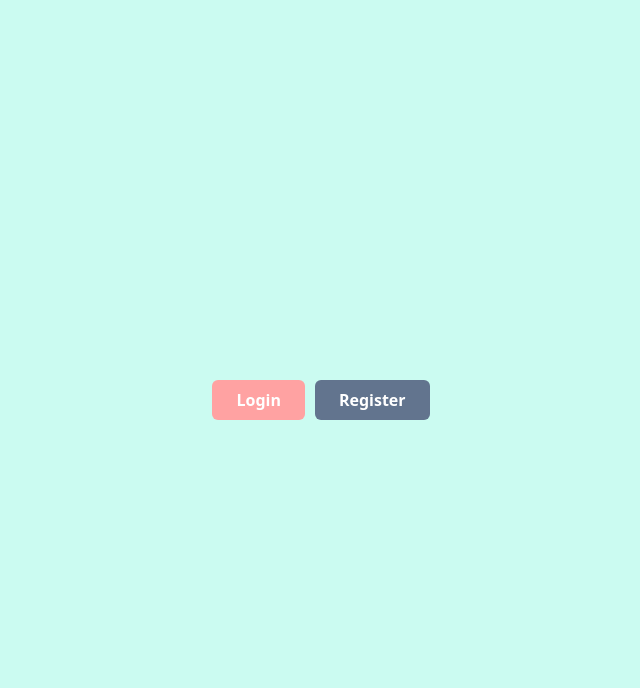
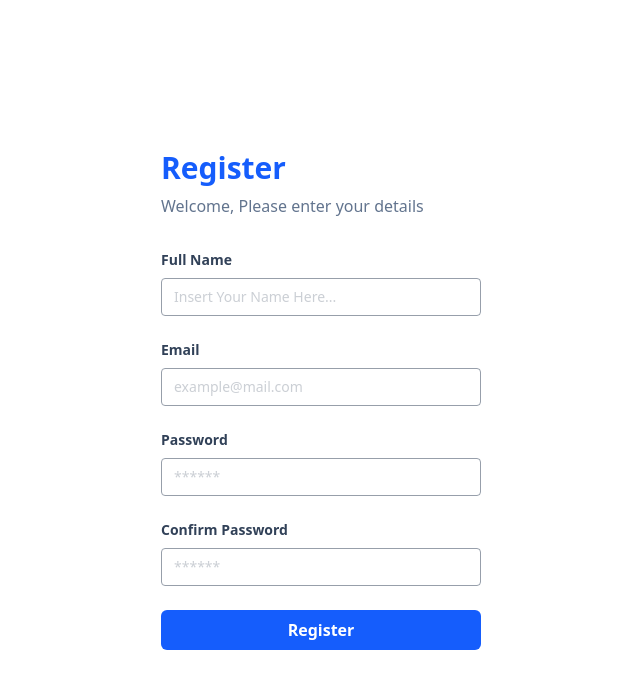
Before and after one commit to fenry46/React, a React (Vite) app in the folder my-react-app/: page / in a window 1280 px wide. Shown: the top 688 px of the page, without its empty margins (319-959 px from the left). Built offline with nearby package versions, Linux system fonts and the light colour scheme.

Commit message:
Belajar Konsep atomic design

```diff
--- a/my-react-app/src/App.jsx
+++ b/my-react-app/src/App.jsx
@@ -1,23 +1,12 @@
 import React from "react";
-
-const Button = (props) => {
-  const { children = "...", variant = "bg-black" } = props;
-  return (
-    <button
-      className={`h-10 px-6 font-semibold rounded-md ${variant} text-white`}
-    >
-      {children}
-    </button>
-  );
-};
+import LoginPage from "./Pages/login";
+import RegisterPage from "./Pages/register";
 
 function App() {
   return (
-    <div className="flex justify-center bg-teal-100 min-h-screen items-center">
-      <div className="flex gap-x-2.5">
-        <Button variant="bg-red-300">Login</Button>
-        <Button variant="bg-slate-500">Register</Button>
-      </div>
+    <div className="flex justify-center min-h-screen items-center">
+      {/* <LoginPage></LoginPage> */}
+      <RegisterPage></RegisterPage>
     </div>
   );
 }
--- /dev/null
+++ b/my-react-app/src/Pages/login.jsx
@@ -0,0 +1,12 @@
+import FormLogin from "../components/Fragments/FormLogin";
+import AuthLayout from "../components/Layouts/AuthLayouts";
+
+const LoginPage = () => {
+  return (
+    <AuthLayout title="Login">
+      <FormLogin />
+    </AuthLayout>
+  );
+};
+
+export default LoginPage;
--- /dev/null
+++ b/my-react-app/src/Pages/register.jsx
@@ -0,0 +1,13 @@
+import FormLogin from "../components/Fragments/FormLogin";
+import FormRegister from "../components/Fragments/FormRegister";
+import AuthLayout from "../components/Layouts/AuthLayouts";
+
+const RegisterPage = () => {
+  return (
+    <AuthLayout title="Register">
+      <FormRegister />
+    </AuthLayout>
+  );
+};
+
+export default RegisterPage;
--- /dev/null
+++ b/my-react-app/src/components/Elements/Button/index.jsx
@@ -0,0 +1,12 @@
+const Button = (props) => {
+  const { children = "...", classname = "bg-black" } = props;
+  return (
+    <button
+      className={`h-10 px-6 font-semibold rounded-md ${classname} text-white`}
+    >
+      {children}
+    </button>
+  );
+};
+
+export default Button;
--- /dev/null
+++ b/my-react-app/src/components/Elements/input/Input.jsx
@@ -0,0 +1,13 @@
+const Input = (props) => {
+  const { type, placeholder, name } = props;
+  return (
+    <input
+      type={type}
+      className="text-sm border rounded w-full py-2 px-3 text-slate-700 placeholder: opacity-50"
+      placeholder={placeholder}
+      name={name}
+    />
+  );
+};
+
+export default Input;
--- /dev/null
+++ b/my-react-app/src/components/Elements/input/Label.jsx
@@ -0,0 +1,13 @@
+const Label = (props) => {
+  const { htmlFor, children } = props;
+  return (
+    <label
+      htmlFor={htmlFor}
+      className="block text-slate-700 text-sm font-bold mb-2"
+    >
+      {children}
+    </label>
+  );
+};
+
+export default Label;
--- /dev/null
+++ b/my-react-app/src/components/Elements/input/index.jsx
@@ -0,0 +1,14 @@
+import Label from "./Label";
+import Input from "./Input";
+
+const InputForm = (props) => {
+  const { label, name, placeholder, type } = props;
+  return (
+    <div className="mb-6">
+      <Label htmlFor={name}>{label}</Label>
+      <Input name={name} type={type} placeholder={placeholder} />
+    </div>
+  );
+};
+
+export default InputForm;
--- /dev/null
+++ b/my-react-app/src/components/Fragments/FormLogin.jsx
@@ -0,0 +1,24 @@
+import Button from "../Elements/Button";
+import InputForm from "../Elements/input";
+
+const FormLogin = () => {
+  return (
+    <form action="">
+      <InputForm
+        label="Email"
+        name="email"
+        type="email"
+        placeholder="example@mail.com"
+      />
+      <InputForm
+        label="Password"
+        type="password"
+        name="password"
+        placeholder="******"
+      />
+      <Button classname="bg-blue-600 w-full">Login</Button>
+    </form>
+  );
+};
+
+export default FormLogin;
--- /dev/null
+++ b/my-react-app/src/components/Fragments/FormRegister.jsx
@@ -0,0 +1,36 @@
+import Button from "../Elements/Button";
+import InputForm from "../Elements/input";
+
+const FormRegister = () => {
+  return (
+    <form action="">
+      <InputForm
+        label="Full Name"
+        name="fullname"
+        type="text"
+        placeholder="Insert Your Name Here..."
+      />
+      <InputForm
+        label="Email"
+        name="email"
+        type="email"
+        placeholder="example@mail.com"
+      />
+      <InputForm
+        label="Password"
+        type="password"
+        name="password"
+        placeholder="******"
+      />
+      <InputForm
+        label="Confirm Password"
+        type="password"
+        name="confirmPassword"
+        placeholder="******"
+      />
+      <Button classname="bg-blue-600 w-full">Register</Button>
+    </form>
+  );
+};
+
+export default FormRegister;
--- /dev/null
+++ b/my-react-app/src/components/Layouts/AuthLayouts.jsx
@@ -0,0 +1,16 @@
+import FormLogin from "../Fragments/FormLogin";
+
+const AuthLayout = (props) => {
+  const { children, title } = props;
+  return (
+    <div className="w-full max-w-xs">
+      <h1 className="text-3xl font-bold mb-2 text-blue-600">{title}</h1>
+      <p className="font-medium text-slate-500 mb-8">
+        Welcome, Please enter your details
+      </p>
+      {children}
+    </div>
+  );
+};
+
+export default AuthLayout;
```
